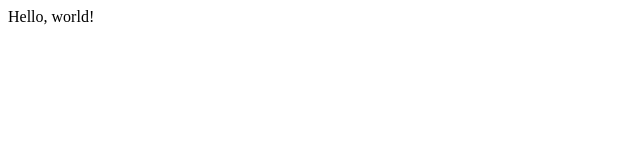
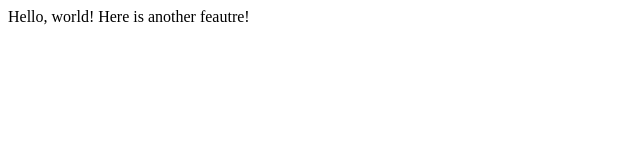
Before and after one commit to spandanakk/lecture1, a plain HTML site: page index.html in a window 1280 px wide. Shown: the whole page, without its empty margins (0-640 px from the left). Drawn offline with Linux system fonts and the light colour scheme.

Commit message:
added another line

```diff
--- a/index.html
+++ b/index.html
@@ -5,5 +5,6 @@
   </head>
   <body>
     Hello, world!
+    Here is another feautre!
   </body>
 </html>
```
